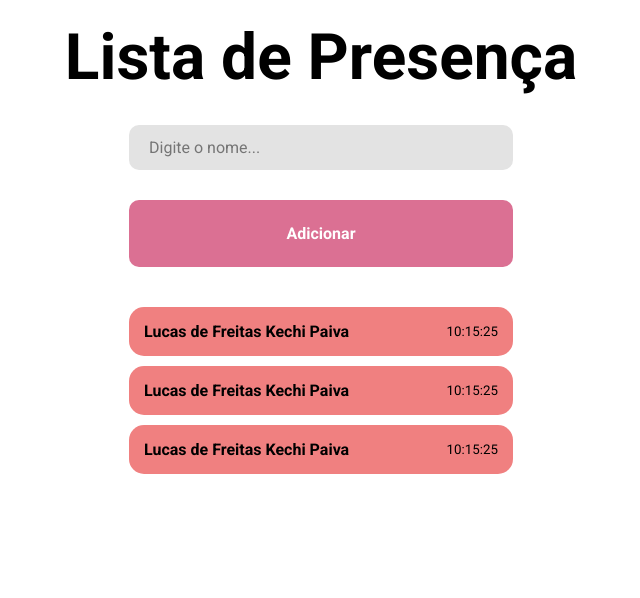
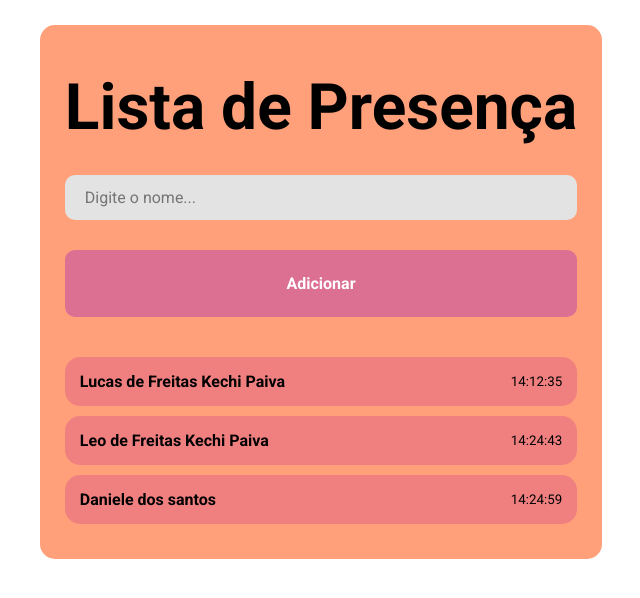
Before and after one commit to Lucas-kechi/First-React-Project, a React (Vite) app: page / in a window 1280 px wide. Shown: the top 598 px of the page, without its empty margins (319-959 px from the left). Built offline with nearby package versions, Linux system fonts and the light colour scheme.

Commit message:
Adicionando propriedades no componente

```diff
--- a/src/components/Card/index.jsx
+++ b/src/components/Card/index.jsx
@@ -1,10 +1,10 @@
 import './style.css'
 
-export function Card(){
+export function Card(props){
     return(
         <div className='card'>
-            <strong>Lucas de Freitas Kechi Paiva</strong>
-            <small>10:15:25</small>
+            <strong>{props.name}</strong>
+            <small>{props.hour}</small>
         </div>
     )
 }
--- a/src/pages/Home/index.jsx
+++ b/src/pages/Home/index.jsx
@@ -9,9 +9,9 @@ export function Home() {
       <button type='button'>Adicionar</button>
 
       <div className='list'>
-        <Card />
-        <Card />
-        <Card />
+        <Card name="Lucas de Freitas Kechi Paiva" hour="14:12:35"/>
+        <Card name="Leo de Freitas Kechi Paiva" hour="14:24:43"/>
+        <Card name="Daniele dos santos" hour="14:24:59"/>
       </div>
     </div>
   )
--- a/src/pages/Home/style.css
+++ b/src/pages/Home/style.css
@@ -1,11 +1,16 @@
 .container {
+    /* width: 100%; */
+    padding: 25px;
+    border-radius: 15px;
     display: flex;
     align-items: center;
+    margin: 25px 0;
     flex-direction: column;
+    background-color: #ffa07a;
 }
 
 .list {
-    width: 30%;
+    width: 100%;
     margin-top: 20px;
 }
 
@@ -15,7 +20,7 @@
 }
 
 .container input {
-    width: 30%;
+    width: 100%;
     height: 45px;
     margin: 20px 0 10px;
 
@@ -27,7 +32,7 @@
 }
 
 .container button{
-    width: 30%;
+    width: 100%;
     font-size: 16px;
     font-weight: 600;
     padding: 24px;
--- a/src/styles/global.css
+++ b/src/styles/global.css
@@ -2,6 +2,12 @@
     margin: 0;
     padding: 0;
     box-sizing: border-box;
+}
+
+body {
+    display: flex;
+    flex-direction: column;
+    align-items: center;
 }
 
 body, input, button {
```
